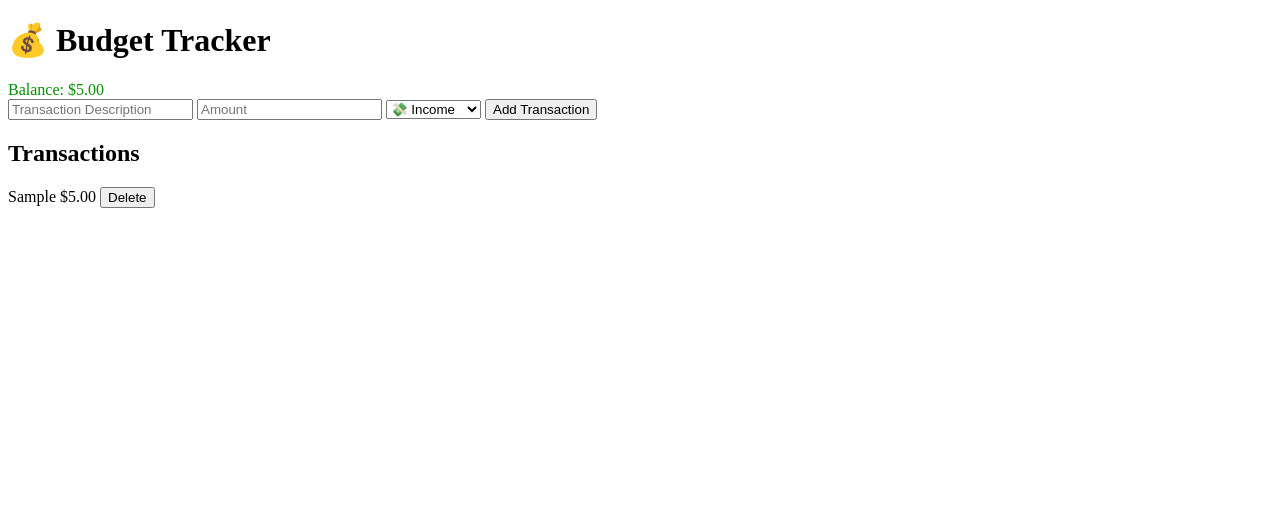
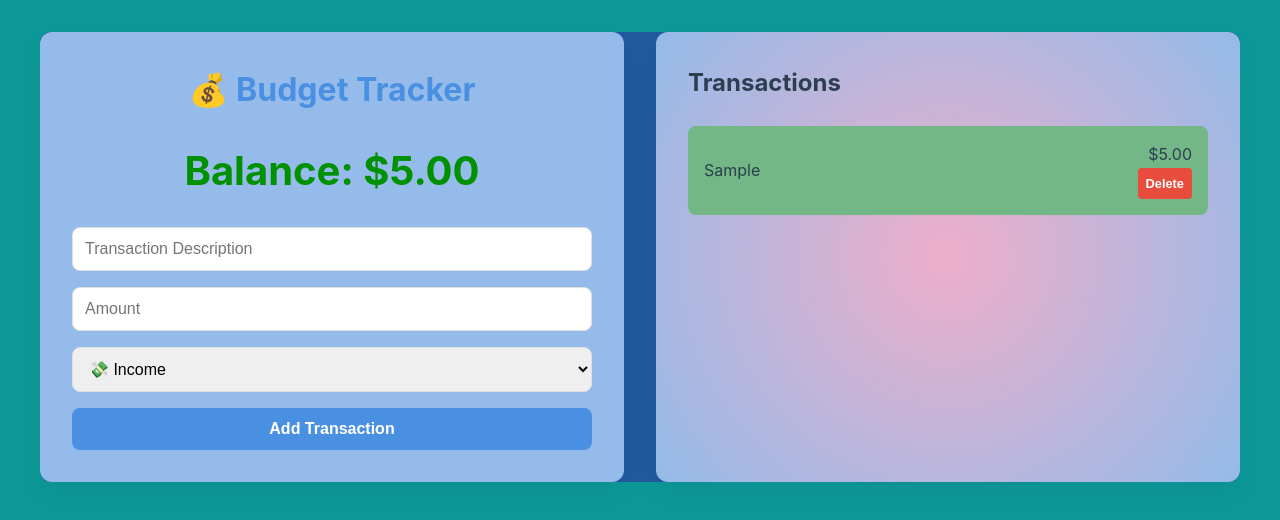
Before and after one commit to anujkumar8076/Budget-Tracker, a plain HTML site: page index.html in a window 1280 px wide. Both pictures are taken after typing "Sample", "5" into the empty fields and a click on the button "Add Transaction". Drawn offline with Linux system fonts and the light colour scheme.

Commit message:
Update style.css

```diff
--- a/style.css
+++ b/style.css
@@ -1,60 +1,162 @@
+:root {
+  --primary-color: #4a90e2;
+  --secondary-color: #2ecc71;
+  --danger-color: #e74c3c;
+  --card-background: #ffffff;
+}
 
-<!DOCTYPE html>
-<html lang="en">
-  <head>
-    <meta charset="UTF-8" />
-    <meta name="viewport" content="width=device-width, initial-scale=1.0" />
-    <title>Budget Tracker </title>
-    <link rel="stylesheet" href="./style.css" />
-  </head>
-  <body>
-    <div class="app-container">
-      <div class="input-container">
-        <div class="header">
-          <h1>💰 Budget Tracker </h1>
-        </div>
+* {
+  margin: 0;
+  padding: 0;
+  box-sizing: border-box;
+}
 
-        <div id="balance">Balance: $0.00</div>
+body {
+  font-family: "Inter", sans-serif;
+  background-color: rgb(13, 152, 152);
+  color: #2c3e50;
+  line-height: 1.6;
+}
 
-        <form id="transactionForm">
-          <input
-            type="text"
-            id="description"
-            placeholder="Transaction Description"
-            required
-          />
+.app-container {
+  display: flex;
+  gap: 2rem;
+  width: 100%;
+  max-width: 1200px;
+  margin: 2rem auto;
+  background: #2653a1e3;
+  border-radius: 11px;
+}
 
-          <input
-            type="number"
-            id="amount"
-            placeholder="Amount"
-            step="0.01"
-            required
-          />
+.input-container {
+  flex: 1;
+  background: var(--card-background);
+  background: red;
+background: radial-gradient(circle, red, 0%, rgba(148,187,233,1) 100%);
+  border-radius: 12px;
+  box-shadow: 0 10px 25px rgba(0, 0, 0, 0.05);
+  padding: 2rem;
+  height: fit-content;
+}
 
-          <select id="type" required>
-            <option value="income">💸 Income</option>
-            <option value="expense">💳 Expense</option>
-          </select>
+.transactions-container {
+  flex: 1;
+  background: rgb(238,174,202);
+  background: radial-gradient(circle, rgba(238,174,202,1) 0%, rgba(148,187,233,1) 100%);  border-radius: 12px;
+  box-shadow: 0 10px 25px rgba(0, 0, 0, 0.05);
+  padding: 2rem;
+  max-height: 560px;
+  overflow-y: auto;
+}
 
-          <button type="submit">Add Transaction</button>
-        </form>
-      </div>
+.header {
+  text-align: center;
+  margin-bottom: 1.5rem;
+}
 
-      <div class="transactions-container">
-        <h2>Transactions</h2>
+.header h1 {
+  font-size: 2rem;
+  font-weight: 700;
+  color: var(--primary-color);
+}
 
-        <div id="transactionList">
-          <div class="transaction income">
-            <span>Freelance Work</span>
-            <span class="transaction-amount-container"
-              >$500 <button class="delete-btn">Delete</button></span
-            >
-          </div>
-        </div>
-      </div>
-    </div>
+#balance {
+  text-align: center;
+  font-size: 2.5rem;
+  font-weight: 700;
+  margin: 1.5rem 0;
+}
 
-    <script src="main.js"></script>
-  </body>
-</html>
+#transactionForm {
+  display: grid;
+  gap: 1rem;
+}
+
+input,
+select,
+button {
+  width: 100%;
+  padding: 0.75rem;
+  border: 1px solid #e0e0e0;
+  border-radius: 8px;
+  font-size: 1rem;
+}
+
+input:focus,
+select:focus {
+  outline: none;
+  border-color: var(--primary-color);
+  box-shadow: 0 0 0 3px rgba(74, 144, 226, 0.1);
+}
+
+button {
+  background-color: var(--primary-color);
+  color: #fff;
+  border: none;
+  cursor: pointer;
+  font-weight: 600;
+  transition: all 300ms ease;
+}
+
+button:hover {
+  background-color: #3a7bd5;
+  transform: translateY(-2px);
+}
+
+#transactionList {
+  margin-top: 1.5rem;
+}
+
+.transaction {
+  display: flex;
+  justify-content: space-between;
+  align-items: center;
+  padding: 1rem;
+  border-radius: 8px;
+  margin-bottom: 0.5rem;
+  transition: all 300ms ease;
+}
+
+.transaction.income {
+  background-color: rgb(114, 183, 133);
+}
+
+.transaction.expense {
+  background-color: rgb(220, 121, 121);
+}
+
+.transaction:hover {
+  background-color: rgba(0, 0, 0, 0.1);
+  border:solid  #2c3e50;
+}
+
+.transaction-amount-container {
+  display: flex;
+  flex-direction: column;
+  align-items: flex-end;
+}
+
+.delete-btn {
+  background-color: var(--danger-color);
+  padding: 8px;
+  font-size: 0.8rem;
+  border-radius: 4px;
+  transition: all 300ms ease;
+}
+
+.delete-btn:hover {
+  background-color: #c0392b;
+  transform: translateY(0);
+}
+
+@media (max-width: 768px) {
+  .app-container {
+    flex-direction: column;
+    padding: 1rem;
+
+  }
+
+  #balance {
+    font-size: 2rem;
+  }
+}
```
